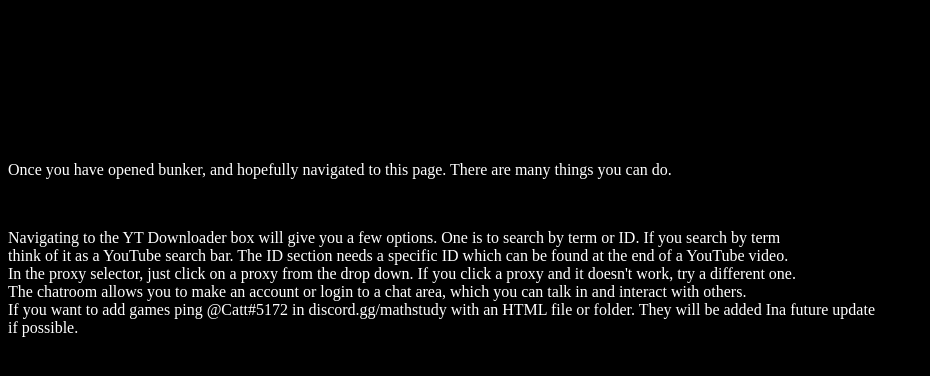
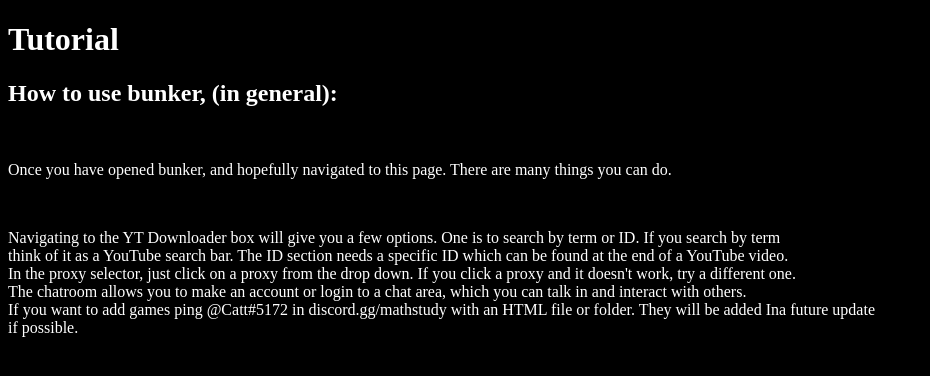
Before and after one commit to nullbyte02/Bunker, a plain HTML site: page apps/tutorial/tutorial.html in a window 1280 px wide. Shown: the whole page, without its empty margins (0-930 px from the left). Drawn offline with Linux system fonts and the light colour scheme.

Commit message:
fix tutorial css
the entire header was black on black text lolz

```diff
--- a/apps/tutorial/tutorial.html
+++ b/apps/tutorial/tutorial.html
@@ -7,6 +7,8 @@
 <style>
 body {background-color:black}
 p {color:white}
+h1 {color:white}
+h2 {color:white}
 </style>
 
 <h1> Tutorial </h1>
```
